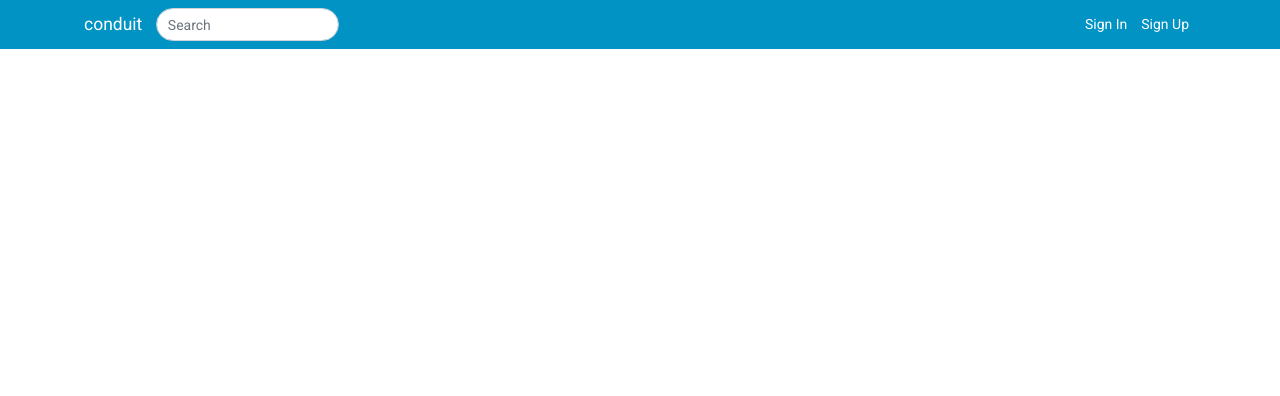
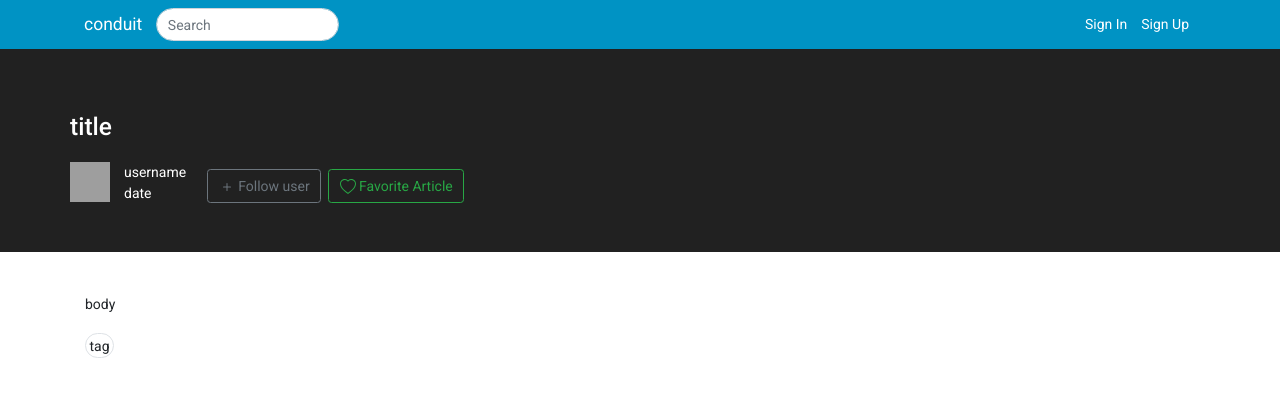
Before and after one commit to ManhDev/mock-project, an Angular app: page /detail in a window 1280 px wide. Before the commit this address led to /. Shown: the top 396 px of the page. Built offline with nearby package versions, Linux system fonts and the light colour scheme; grey boxes are pictures that could not be loaded.

Commit message:
detail_article

```diff
--- a/src/app/app-routing.module.ts
+++ b/src/app/app-routing.module.ts
@@ -1,3 +1,4 @@
+import { DetailArticleComponent } from './components/screens/detail-article/detail-article.component';
 import { LoginGuard } from './guard/login.guard';
 import { AuthGuard } from './guard/auth.guard';
 import { SignUpComponent } from './components/screens/sign-up/sign-up.component';
@@ -14,6 +15,10 @@ const routes: Routes = [
     path: 'profile',
     component: ProfileComponent,
   },
+  {
+    path: 'detail',
+    component: DetailArticleComponent,
+  },
   { path: 'login', component: LoginComponent, canActivate: [LoginGuard] },
   { path: 'sign-up', component: SignUpComponent, canActivate: [LoginGuard] },
 ];
--- a/src/app/app.module.ts
+++ b/src/app/app.module.ts
@@ -18,6 +18,7 @@ import { AddNewComponent } from './components/common/add-new/add-new.component';
 import { AuthInterceptor } from './guard/auth.interceptor';
 import { CommentComponent } from './components/common/comment/comment.component';
 import { ArticlesComponent } from './components/common/articles/articles.component';
+import { DetailArticleComponent } from './components/screens/detail-article/detail-article.component';
 
 @NgModule({
   declarations: [
@@ -31,6 +32,7 @@ import { ArticlesComponent } from './components/common/articles/articles.compone
     AddNewComponent,
     CommentComponent,
     ArticlesComponent,
+    DetailArticleComponent,
   ],
   imports: [
     BrowserModule, ReactiveFormsModule, HttpClientModule,
--- a/src/app/components/common/articles/articles.component.html
+++ b/src/app/components/common/articles/articles.component.html
@@ -1,42 +1,72 @@
 <div class="card-body p-2">
   <div class="d-flex mb-3">
     <div class="mr-2">
-            <img src="" alt="" width="60x" height="60px">
+      <img src="" alt="" width="60x" height="60px" />
     </div>
     <div>
       <h5 class="custom-pointer">Name</h5>
       <p>Time</p>
     </div>
   </div>
-    <h6 class="card-title mb-0 custom-pointer">Title</h6>
-    <p class="card-text">Some quick example text to build on the card title and make up the bulk of
-        the
-        card's content.</p>
+  <h6 class="card-title mb-0 custom-pointer" routerLink="detail">Title</h6>
+  <p class="card-text">
+    Some quick example text to build on the card title and make up the bulk of
+    the card's content.
+  </p>
   <div class="row mt-3">
     <div class="col-md-3">
       <button class="custom-button bg-white p-2">
-                <svg xmlns="http://www.w3.org/2000/svg" width="16" height="16" fill="currentColor" class="bi bi-heart"
-                    viewBox="0 0 16 16">
+        <svg
+          xmlns="http://www.w3.org/2000/svg"
+          width="16"
+          height="16"
+          fill="currentColor"
+          class="bi bi-heart"
+          viewBox="0 0 16 16"
+        >
           <path
-                        d="m8 2.748-.717-.737C5.6.281 2.514.878 1.4 3.053c-.523 1.023-.641 2.5.314 4.385.92 1.815 2.834 3.989 6.286 6.357 3.452-2.368 5.365-4.542 6.286-6.357.955-1.886.838-3.362.314-4.385C13.486.878 10.4.28 8.717 2.01L8 2.748zM8 15C-7.333 4.868 3.279-3.04 7.824 1.143c.06.055.119.112.176.171a3.12 3.12 0 0 1 .176-.17C12.72-3.042 23.333 4.867 8 15z" />
-                </svg> Like</button>
+            d="m8 2.748-.717-.737C5.6.281 2.514.878 1.4 3.053c-.523 1.023-.641 2.5.314 4.385.92 1.815 2.834 3.989 6.286 6.357 3.452-2.368 5.365-4.542 6.286-6.357.955-1.886.838-3.362.314-4.385C13.486.878 10.4.28 8.717 2.01L8 2.748zM8 15C-7.333 4.868 3.279-3.04 7.824 1.143c.06.055.119.112.176.171a3.12 3.12 0 0 1 .176-.17C12.72-3.042 23.333 4.867 8 15z"
+          />
+        </svg>
+        Like
+      </button>
     </div>
     <div class="col-md-3">
       <button class="custom-button bg-white p-2">
-                <svg xmlns="http://www.w3.org/2000/svg" width="16" height="16" fill="currentColor"
-                    class="bi bi-chat-dots" viewBox="0 0 16 16">
+        <svg
+          xmlns="http://www.w3.org/2000/svg"
+          width="16"
+          height="16"
+          fill="currentColor"
+          class="bi bi-chat-dots"
+          viewBox="0 0 16 16"
+        >
           <path
-                        d="M5 8a1 1 0 1 1-2 0 1 1 0 0 1 2 0zm4 0a1 1 0 1 1-2 0 1 1 0 0 1 2 0zm3 1a1 1 0 1 0 0-2 1 1 0 0 0 0 2z" />
+            d="M5 8a1 1 0 1 1-2 0 1 1 0 0 1 2 0zm4 0a1 1 0 1 1-2 0 1 1 0 0 1 2 0zm3 1a1 1 0 1 0 0-2 1 1 0 0 0 0 2z"
+          />
           <path
-                        d="m2.165 15.803.02-.004c1.83-.363 2.948-.842 3.468-1.105A9.06 9.06 0 0 0 8 15c4.418 0 8-3.134 8-7s-3.582-7-8-7-8 3.134-8 7c0 1.76.743 3.37 1.97 4.6a10.437 10.437 0 0 1-.524 2.318l-.003.011a10.722 10.722 0 0 1-.244.637c-.079.186.074.394.273.362a21.673 21.673 0 0 0 .693-.125zm.8-3.108a1 1 0 0 0-.287-.801C1.618 10.83 1 9.468 1 8c0-3.192 3.004-6 7-6s7 2.808 7 6c0 3.193-3.004 6-7 6a8.06 8.06 0 0 1-2.088-.272 1 1 0 0 0-.711.074c-.387.196-1.24.57-2.634.893a10.97 10.97 0 0 0 .398-2z" />
-                </svg> Comment</button>
+            d="m2.165 15.803.02-.004c1.83-.363 2.948-.842 3.468-1.105A9.06 9.06 0 0 0 8 15c4.418 0 8-3.134 8-7s-3.582-7-8-7-8 3.134-8 7c0 1.76.743 3.37 1.97 4.6a10.437 10.437 0 0 1-.524 2.318l-.003.011a10.722 10.722 0 0 1-.244.637c-.079.186.074.394.273.362a21.673 21.673 0 0 0 .693-.125zm.8-3.108a1 1 0 0 0-.287-.801C1.618 10.83 1 9.468 1 8c0-3.192 3.004-6 7-6s7 2.808 7 6c0 3.193-3.004 6-7 6a8.06 8.06 0 0 1-2.088-.272 1 1 0 0 0-.711.074c-.387.196-1.24.57-2.634.893a10.97 10.97 0 0 0 .398-2z"
+          />
+        </svg>
+        Comment
+      </button>
     </div>
     <div class="col-md-3">
-            <button class="custom-button bg-white p-2"><svg xmlns="http://www.w3.org/2000/svg" width="16" height="16"
-                    fill="currentColor" class="bi bi-share" viewBox="0 0 16 16">
+      <button class="custom-button bg-white p-2">
+        <svg
+          xmlns="http://www.w3.org/2000/svg"
+          width="16"
+          height="16"
+          fill="currentColor"
+          class="bi bi-share"
+          viewBox="0 0 16 16"
+        >
           <path
-                        d="M13.5 1a1.5 1.5 0 1 0 0 3 1.5 1.5 0 0 0 0-3zM11 2.5a2.5 2.5 0 1 1 .603 1.628l-6.718 3.12a2.499 2.499 0 0 1 0 1.504l6.718 3.12a2.5 2.5 0 1 1-.488.876l-6.718-3.12a2.5 2.5 0 1 1 0-3.256l6.718-3.12A2.5 2.5 0 0 1 11 2.5zm-8.5 4a1.5 1.5 0 1 0 0 3 1.5 1.5 0 0 0 0-3zm11 5.5a1.5 1.5 0 1 0 0 3 1.5 1.5 0 0 0 0-3z" />
-                </svg> Share</button>
+            d="M13.5 1a1.5 1.5 0 1 0 0 3 1.5 1.5 0 0 0 0-3zM11 2.5a2.5 2.5 0 1 1 .603 1.628l-6.718 3.12a2.499 2.499 0 0 1 0 1.504l6.718 3.12a2.5 2.5 0 1 1-.488.876l-6.718-3.12a2.5 2.5 0 1 1 0-3.256l6.718-3.12A2.5 2.5 0 0 1 11 2.5zm-8.5 4a1.5 1.5 0 1 0 0 3 1.5 1.5 0 0 0 0-3zm11 5.5a1.5 1.5 0 1 0 0 3 1.5 1.5 0 0 0 0-3z"
+          />
+        </svg>
+        Share
+      </button>
     </div>
   </div>
 </div>
--- /dev/null
+++ b/src/app/components/screens/detail-article/detail-article.component.html
@@ -0,0 +1,58 @@
+<div class="bg">
+  <div class="container py-5">
+    <div class="row my-4"><h3>title</h3></div>
+    <div class="row d-flex">
+      <img
+        class="mr-3"
+        src="https://static.productionready.io/images/smiley-cyrus.jpg"
+        alt=""
+        width="40px"
+        height="40px"
+      />
+      <div class="mr-3">
+        <p>username</p>
+        <p>date</p>
+      </div>
+      <div class="p-2">
+        <button type="button" class="btn btn-outline-secondary mr-2">
+          <svg
+            xmlns="http://www.w3.org/2000/svg"
+            width="16"
+            height="16"
+            fill="currentColor"
+            class="bi bi-plus"
+            viewBox="0 0 16 16"
+          >
+            <path
+              d="M8 4a.5.5 0 0 1 .5.5v3h3a.5.5 0 0 1 0 1h-3v3a.5.5 0 0 1-1 0v-3h-3a.5.5 0 0 1 0-1h3v-3A.5.5 0 0 1 8 4z"
+            />
+          </svg>
+          Follow user
+        </button>
+        <button type="button" class="btn btn-outline-success">
+          <svg
+            xmlns="http://www.w3.org/2000/svg"
+            width="16"
+            height="16"
+            fill="currentColor"
+            class="bi bi-heart"
+            viewBox="0 0 16 16"
+          >
+            <path
+              d="m8 2.748-.717-.737C5.6.281 2.514.878 1.4 3.053c-.523 1.023-.641 2.5.314 4.385.92 1.815 2.834 3.989 6.286 6.357 3.452-2.368 5.365-4.542 6.286-6.357.955-1.886.838-3.362.314-4.385C13.486.878 10.4.28 8.717 2.01L8 2.748zM8 15C-7.333 4.868 3.279-3.04 7.824 1.143c.06.055.119.112.176.171a3.12 3.12 0 0 1 .176-.17C12.72-3.042 23.333 4.867 8 15z"
+            />
+          </svg>
+          Favorite Article
+        </button>
+      </div>
+    </div>
+  </div>
+</div>
+<div class="container mb-5 mt-5 pb-5 border-bottom">
+  <div class="my-4">
+    <p>body</p>
+  </div>
+  <div>
+    <span class="border rounded-pill p-1"> tag </span>
+  </div>
+</div>
--- /dev/null
+++ b/src/app/components/screens/detail-article/detail-article.component.scss
@@ -0,0 +1,4 @@
+.bg {
+  background-color: #212121;
+  color: white;
+}
--- /dev/null
+++ b/src/app/components/screens/detail-article/detail-article.component.ts
@@ -0,0 +1,15 @@
+import { Component, OnInit } from '@angular/core';
+
+@Component({
+  selector: 'app-detail-article',
+  templateUrl: './detail-article.component.html',
+  styleUrls: ['./detail-article.component.scss']
+})
+export class DetailArticleComponent implements OnInit {
+
+  constructor() { }
+
+  ngOnInit(): void {
+  }
+
+}
```
Also changed, not shown: 1 other file (tests, documents, lock files or other folders). Lines whose indentation alone changed are shown as unchanged.
